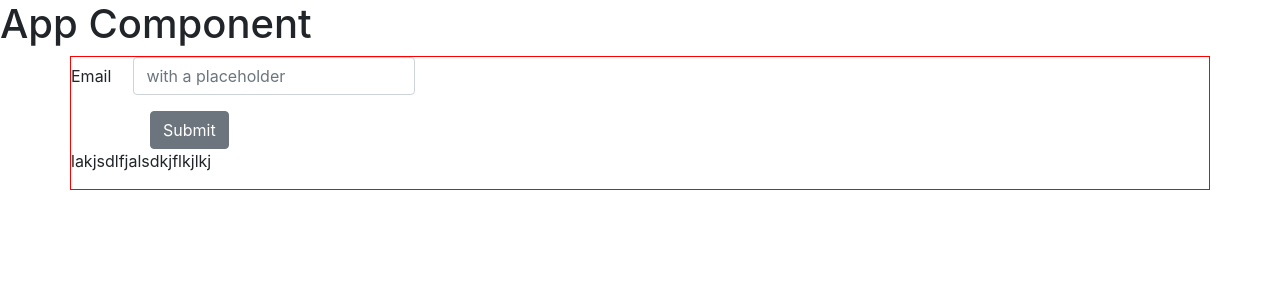
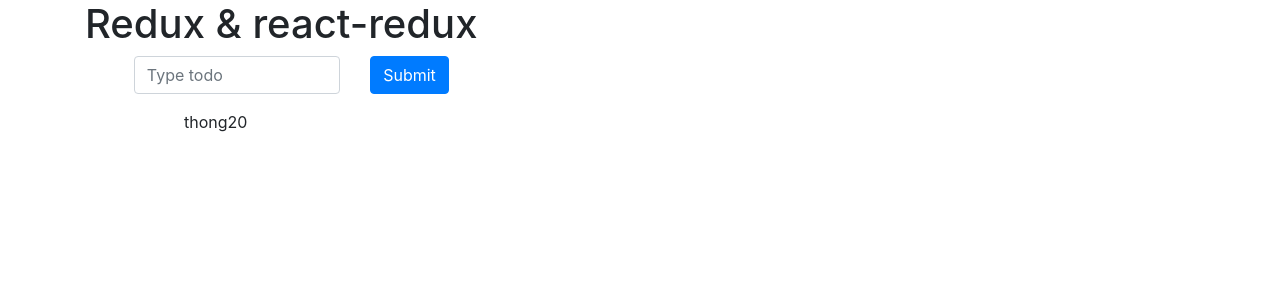
Before and after one commit to thong20/ReactJS, a React (Create React App) app: page / in a window 1280 px wide. Shown: the top 300 px of the page. Built offline with nearby package versions, Linux system fonts and the light colour scheme.

Commit message:
20210119-011112

```diff
--- a/package.json
+++ b/package.json
@@ -12,6 +12,7 @@
     "react-redux": "^7.2.2",
     "react-scripts": "4.0.1",
     "reactstrap": "^8.8.1",
+    "redux": "^4.0.5",
     "web-vitals": "^0.2.4"
   },
   "scripts": {
--- a/src/App.css
+++ b/src/App.css
@@ -5,4 +5,12 @@
 }
 .myCell{
   border: 1px solid red;
+  /* padding-left: 20;
+  padding-right: 20; */
 }
+.border {
+  border: 3px solid green;
+}
+.item {
+  margin-left: 10%;
+}
--- a/src/App.js
+++ b/src/App.js
@@ -1,13 +1,14 @@
 
 import './App.css';
+import {Provider} from 'react-redux'
+import store from './redux/store'
 import Form from './screens/Form'
 
 function App() {
   return (
-    <div className="App">
-      <h1>App Component</h1>
+    <Provider store={store}>
       <Form />
-    </div>
+    </Provider>
   );
 }
 
--- /dev/null
+++ b/src/redux/actions.js
@@ -0,0 +1,16 @@
+
+
+const actionAddItem = (item) => {
+  return {
+    type: 'ADD_ITEM',
+    payload: item
+  }
+}
+
+const actionAddTodo = content => {
+  return {
+    type: 'ADD_TODO',
+    payload: content
+  }
+}
+export {actionAddItem, actionAddTodo}
--- /dev/null
+++ b/src/redux/reducerList.js
@@ -0,0 +1,13 @@
+const initialList = ['thong20']
+const reducerList = (state = initialList, action) => {
+  switch (action.type) {
+    case 'ADD_ITEM': {
+      state.push(action.payload)
+      return state
+    }
+    default: return state
+  }
+}
+
+
+export default reducerList
--- /dev/null
+++ b/src/redux/store.js
@@ -0,0 +1,25 @@
+import {createStore, combineReducers} from 'redux'
+import reducerList from './reducerList'
+
+// START - SỬ DỤNG combineReducer =================================================================
+const rootReducer = combineReducers({
+  rootReducerList: reducerList,
+})
+
+const store = createStore(
+  rootReducer,
+  // for Redux Tools extension Chrome
+  window.__REDUX_DEVTOOLS_EXTENSION__ && window.__REDUX_DEVTOOLS_EXTENSION__()
+)
+// END - SỬ DỤNG combineReducer =================================================================
+
+// START - KHÔNG SỬ DỤNG combineReducer =================================================================
+// const store = createStore(
+//   reducerList,
+//   window.__REDUX_DEVTOOLS_EXTENSION__ && window.__REDUX_DEVTOOLS_EXTENSION__()
+// )
+// END - KHÔNG SỬ DỤNG combineReducer =================================================================
+
+
+
+export default store
--- a/src/screens/Form.js
+++ b/src/screens/Form.js
@@ -1,55 +1,76 @@
+/* eslint-disable no-unused-vars */
+
 import React, { useState } from "react";
+import {connect} from 'react-redux'
+import {actionAddItem, actionAddTodo} from '../redux/actions'
+import store from '../redux/store'
+
 import PropTypes from "prop-types";
 import {
-  Button,
-  Form,
-  FormGroup,
-  FormText,
-  Label,
-  Input,
-  Container,
-  Row,
-  Col,
+  Button, Form, FormGroup, Input,
+  Container, Row, Col,
 } from "reactstrap";
 
-TodoApp.propTypes = {
+const consoleLog = n => console.log('=== FormScreen.js - line: ' + n + ' ================================')
+
+FormScreen.propTypes = {
   // name_prop: PropTypes.type
-  todos: PropTypes.func, // passed from to binding/TodoApp.js
-  addTodo: PropTypes.func, // passed from to binding/TodoApp.js
+  // item: PropTypes.array, // passed from to redux/connect.js thông qua Redux
+  // actionAddItem: PropTypes.func, // passed from to redux/connect.js thông qua Redux
 };
 
-function TodoApp(props) {
+function FormScreen(props) {
+  const {rootReducerList, actionAddItem} = props
   const [text, setText] = useState("");
+
+
+
+  const addItem = (str) => {
+    actionAddItem(str)
+  }
+
   return (
-    <Container className='myCell'>
+    <Container>
+      <h1>Redux & react-redux</h1>
       <Row>
         <Form>
-          <FormGroup row>
-            <Label for="exampleEmail" sm={2}>
-              Email
-            </Label>
-            <Col sm={10}>
+          <FormGroup row >
+            <Col />
+            <Col xs={6}>
               <Input
-                type="email"
-                name="email"
-                id="exampleEmail"
-                placeholder="with a placeholder"
+                type="text"
+                name="todo"
+                id="todo"
+                value={text}
+                placeholder="Type todo"
+                onChange={(str) => setText(str.target.value)}
               />
             </Col>
+            <Col>
+              <Button color="primary" onClick={() => {
+                addItem(text)
+                setText('')
+              }}>Submit</Button>
+            </Col>
+            <Col />
           </FormGroup>
-          <FormGroup check row>
-            <Col sm={{ size: 10, offset: 2 }}>
-              <Button>Submit</Button>
-            </Col>
-          </FormGroup>
+
         </Form>
       </Row>
-      <Row ></Row>
-      <Row>
-        <p>lakjsdlfjalsdkjflkjlkj</p>
-      </Row>
+      {
+        rootReducerList.map((item, idx) => (
+          <Row key={`${idx}`}><p className='item'>{item}</p></Row>
+        ))
+      }
     </Container>
   );
 }
 
-export default TodoApp;
+const mapStateToProp = (state) => {
+  console.log('state:', state)
+  return state
+}
+
+console.log('store.getState:', store.getState())
+
+export default connect(mapStateToProp, {actionAddItem: actionAddItem})(FormScreen)
```
Also changed, not shown: note.txt, 2 other files (tests, documents, lock files or other folders).
